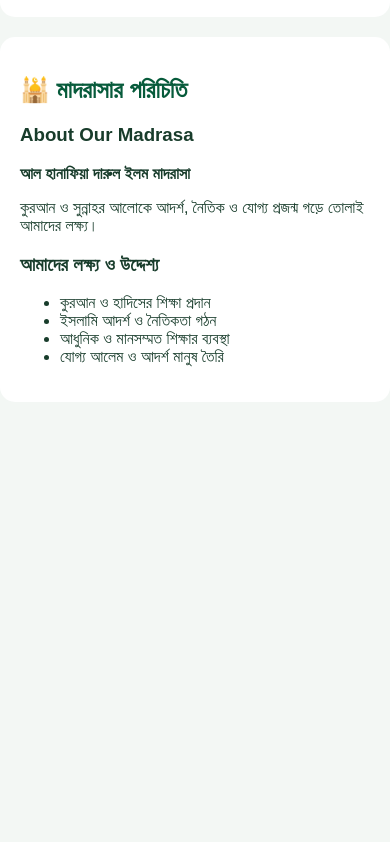
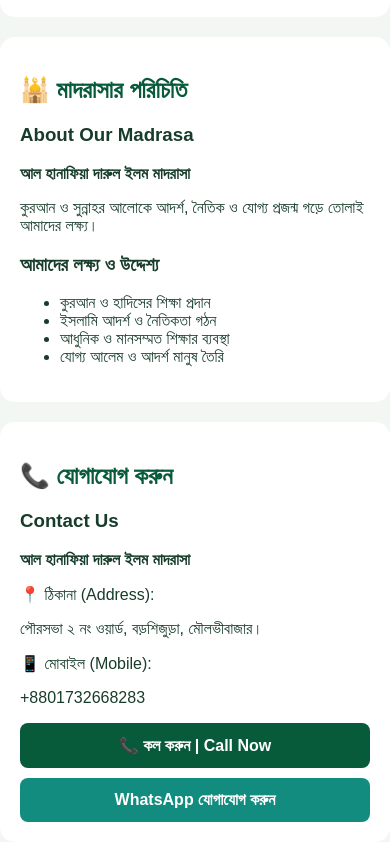
Before and after one commit to Mdkamrulislamalhanafi/noorul-ilm, a plain HTML site: page index.html in a window 390 px wide. Shown: the part 2588-3430 px from the top of the page. Before the commit the page ends 2990 px from the top, so only its background shows below. Drawn offline with Linux system fonts and the light colour scheme.

Commit message:
Add contact information
Added contact section with phone and WhatsApp links.

```diff
--- a/index.html
+++ b/index.html
@@ -209,5 +209,29 @@ font-size:16px;
     <li>যোগ্য আলেম ও আদর্শ মানুষ তৈরি</li>
   </ul>
 </div>
+
+<div class="section" id="contact">
+  <h2>📞 যোগাযোগ করুন</h2>
+  <h3>Contact Us</h3>
+
+  <p><strong>আল হানাফিয়া দারুল ইলম মাদরাসা</strong></p>
+
+  <p>📍 ঠিকানা (Address):</p>
+  <p>পৌরসভা ২ নং ওয়ার্ড, বড়শিজুড়া, মৌলভীবাজার।</p>
+
+  <p>📱 মোবাইল (Mobile):</p>
+  <p>+8801732668283</p>
+
+  <a href="tel:+8801732668283"
+     style="display:block;background:#075b3b;color:white;text-align:center;padding:13px;border-radius:8px;text-decoration:none;font-weight:bold;">
+     📞 কল করুন | Call Now
+  </a>
+
+  <a href="https://wa.me/8801732668283"
+     target="_blank"
+     style="display:block;background:#128C7E;color:white;text-align:center;padding:13px;border-radius:8px;text-decoration:none;font-weight:bold;margin-top:10px;">
+     WhatsApp যোগাযোগ করুন
+  </a>
+</div>
 </body>
 </html>
```
